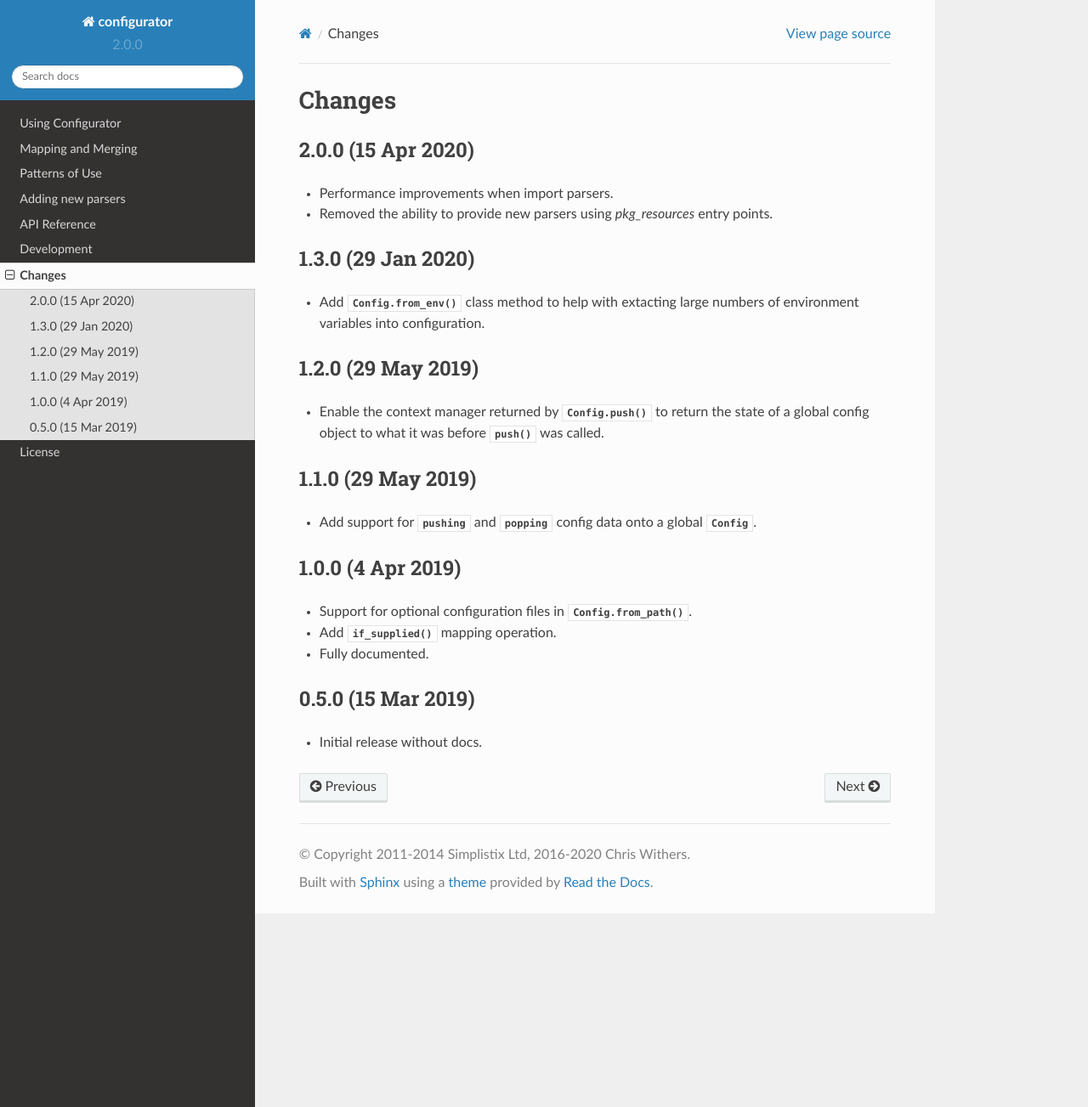
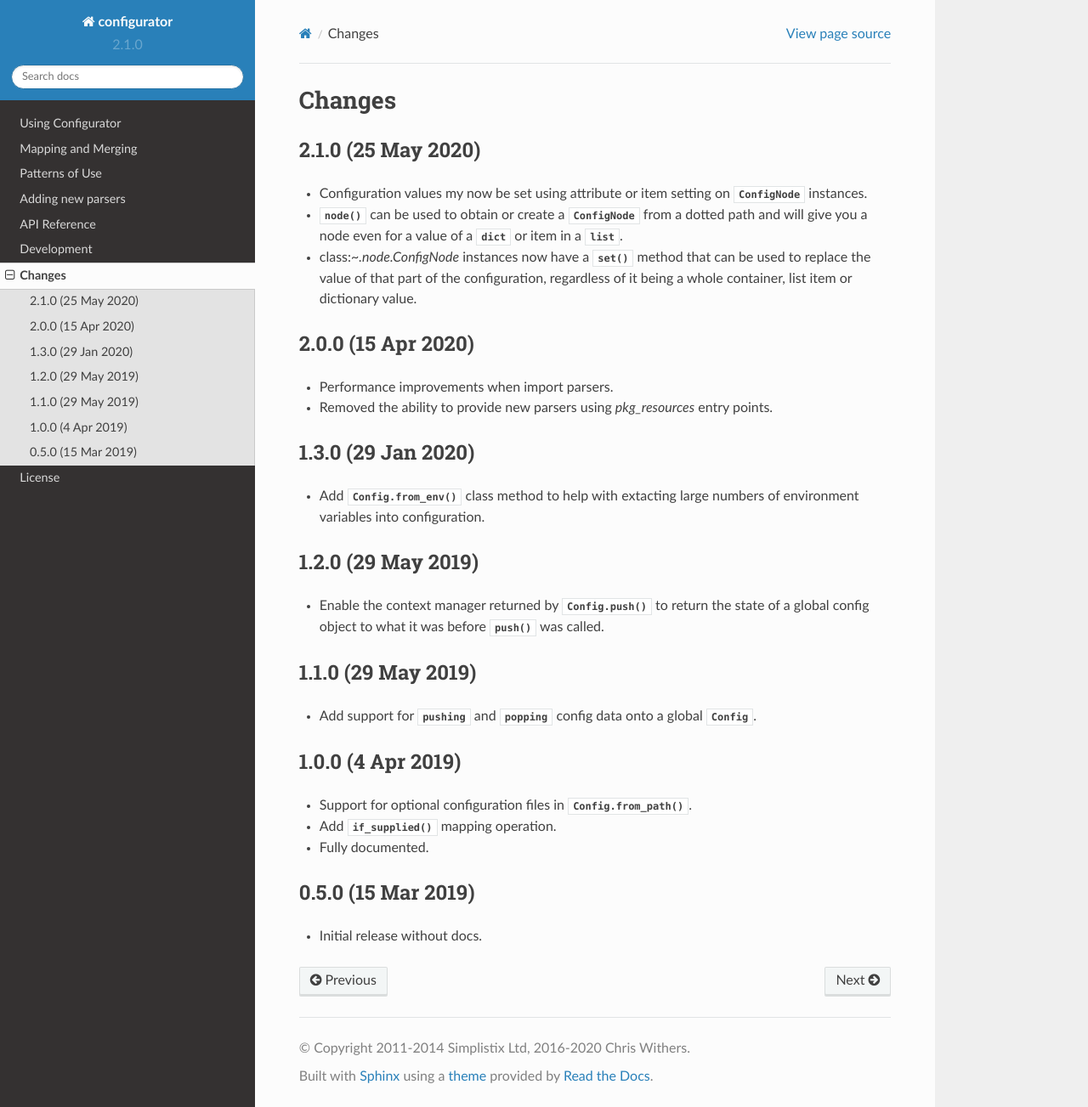
Before and after one commit to simplistix/configurator, a Sphinx documentation site: the page built from docs/changes.rst, in a window 1280 px wide and 1303 px high. Shown: the whole window at 85% size. Built offline with Sphinx 7.4.7 and the Read the Docs theme 2.0.0, drawn with Linux system fonts in a browser that asks for light colours.

Commit message:
Prepare for 2.1.0 release.

```diff
--- a/docs/changes.rst
+++ b/docs/changes.rst
@@ -2,6 +2,20 @@
 
 Changes
 =======
+
+2.1.0 (25 May 2020)
+-------------------
+
+- Configuration values my now be set using attribute or item setting on
+  :class:`~.node.ConfigNode` instances.
+
+- :meth:`~.node.ConfigNode.node` can be used to obtain or create a
+  :class:`~.node.ConfigNode` from a dotted path and will give you a node even
+  for a value of a :class:`dict` or item in a :class:`list`.
+
+- class:`~.node.ConfigNode` instances now have a :meth:`~.node.ConfigNode.set`
+  method that can be used to replace the value of that part of the configuration,
+  regardless of it being a whole container, list item or dictionary value.
 
 2.0.0 (15 Apr 2020)
 -------------------
--- a/setup.py
+++ b/setup.py
@@ -9,7 +9,7 @@
 
 setup(
     name='configurator',
-    version='2.0.0',
+    version='2.1.0',
     author='Chris Withers',
     author_email='chris@withers.org',
     license='MIT',
```
